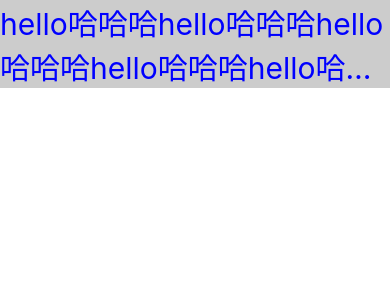
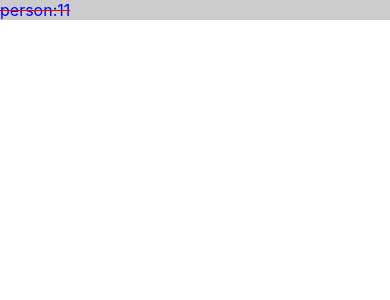
Before and after one commit to hixb/ReactNativeDemo, a React Native app: screen / in a window 390 px wide. Shown: the top 300 px of the page. Built offline with nearby package versions, Linux system fonts and the light colour scheme.

Commit message:
style: textDecorationStyle and textDecorationLine

```diff
--- a/src/components/TextDemo.js
+++ b/src/components/TextDemo.js
@@ -4,17 +4,7 @@ import {Text, View, StyleSheet} from 'react-native';
 export default () => {
   return (
     <View style={styles.root}>
-      <Text
-        style={styles.text}
-        numberOfLines={2}
-        ellipsizeMode="tail"
-        selectable={true}
-        selectionColor={'#666'}
-        onPress={() => console.log('onPress')}
-        onLongPress={() => console.log('onLongPress')}
-        allowFontScaling={false}>
-        hello哈哈哈hello哈哈哈hello哈哈哈hello哈哈哈hello哈哈哈hello哈哈哈hello哈哈哈
-      </Text>
+      <Text style={styles.text}>person:11</Text>
     </View>
   );
 };
@@ -27,6 +17,9 @@ const styles = StyleSheet.create({
   },
   text: {
     color: 'blue',
-    fontSize: 30,
+    fontSize: 16,
+    textDecorationStyle: 'solid',
+    textDecorationLine: 'line-through',
+    textDecorationColor: 'red',
   },
 });
```
